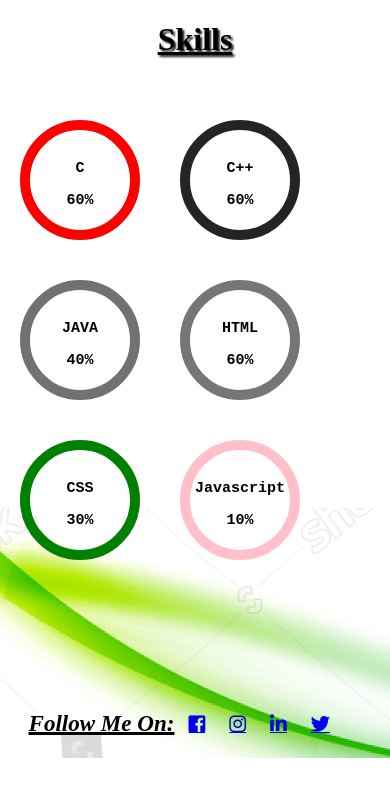
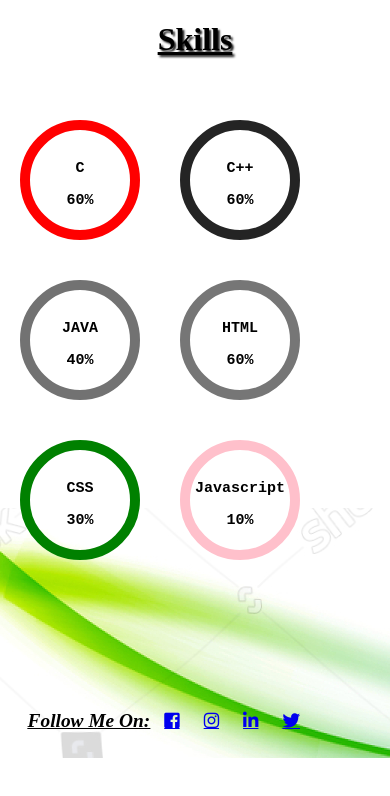
Before and after one commit to surajkr0404/surajkr0404.github.io, a plain HTML site: page SKILLS/Skills.html in a window 390 px wide. Drawn offline with Linux system fonts and the light colour scheme.

Commit message:
changing in skills and projects links

```diff
--- a/css/Animation.css
+++ b/css/Animation.css
@@ -9,7 +9,7 @@ body
 }
 #Running
 {
-	margin-top: 150px;
+	margin-top: 200px;
    background:url("../walking2.png");
    width: 159px;
    height: 320px;
@@ -40,7 +40,9 @@ body
 }
 footer
 {
-	margin-top: 100px;
+	margin-top: 90px;
+	text-align: center;
+
 }
 @media only screen and (max-width: 1024px)
 {
--- a/css/Skills.css
+++ b/css/Skills.css
@@ -714,7 +714,7 @@ body
 			}
             .click i
 			{
-				font-size: 1.5em;
+				font-size: 1.4em;
 				text-decoration: underline;
 			}
 
@@ -814,7 +814,7 @@ body
 			}
 			.click i b
 			{
-				font-size: 1.2em;
+				font-size: 1.1em;
 				text-decoration: underline;
 			}
             .click i
@@ -911,18 +911,18 @@ body
 			.click
 			{
 			  float: right;
-			  margin:150px 50px 0px 0px;
+			  margin:150px 80px 0px 0px;
 			  padding-left: 10px;
 
 			}
 			.click i b
 			{
-				font-size: 1.2em;
+				font-size: 1.1em;
 				text-decoration: underline;
 			}
             .click i
 			{
-				font-size: 1.2em;
+				font-size: 1.1em;
 				text-decoration: underline;
 			}
 
```
